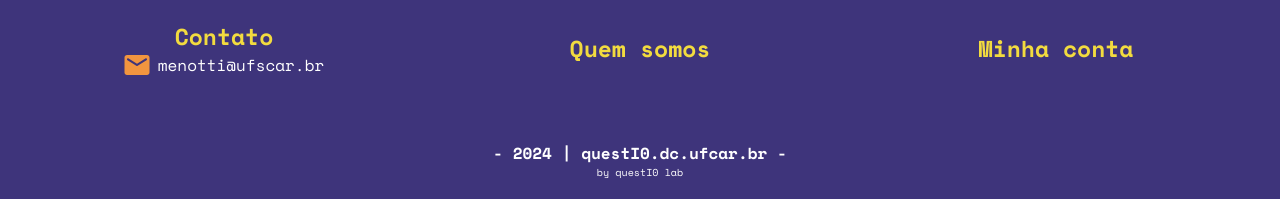
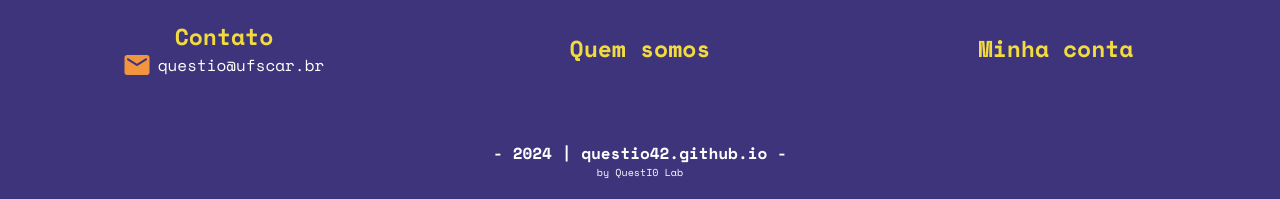
Before and after one commit to QuestIO42/App-frontend, a React (Vite) app: page /home in a window 1280 px wide. Shown: the part 1845-2044 px from the top of the page. Built offline with nearby package versions, Linux system fonts and the light colour scheme.

Commit message:
fix: small fix

```diff
--- a/src/components/footer/Footer.tsx
+++ b/src/components/footer/Footer.tsx
@@ -8,7 +8,7 @@ export default function Footer() {
           <p className="text-2xl font-bold text-amarelo">Contato</p>
           <div className="flex items-center justify-center gap-2">
             <EmailIcon></EmailIcon>
-            <p>menotti@ufscar.br</p>
+            <p>questio@ufscar.br</p>
           </div>
         </div>
 
@@ -22,9 +22,9 @@ export default function Footer() {
 
       <div className="flex flex-col items-center justify-center">
         <p className="text-center text-xs font-semibold">
-          - 2024 | questI0.dc.ufcar.br -
+          - 2024 | <a href="https://questio42.github.io/">questio42.github.io</a> -
         </p>
-        <p className="text-center text-[0.63rem]">by questI0 lab</p>
+        <p className="text-center text-[0.63rem]">by QuestI0 Lab</p>
       </div>
     </footer>
   )
--- a/src/components/forgotPassword/ForgotPasswordForm.tsx
+++ b/src/components/forgotPassword/ForgotPasswordForm.tsx
@@ -12,7 +12,7 @@ export default function ForgotPasswordForm() {
         <Information></Information>
         <form className="mt-8 flex flex-col items-center justify-center sm:mt-12 md:mt-16">
           <FormInput type="text" label="usuário ou e-mail"></FormInput>
-          <Button className="mt-4" text="Login"></Button>
+          <Button className="mt-4" text="Enviar"></Button>
         </form>
       </div>
     </ModalSquareForm>
--- a/src/components/login/LoginForm.tsx
+++ b/src/components/login/LoginForm.tsx
@@ -72,7 +72,7 @@ export default function LoginForm() {
     try {
       await signIn({ username, password })
     } catch (error: any) {
-      console.error(error, 'dsfds')
+      console.error(error)
       setError('root', {
         type: 'manual',
         message: 'Usuário ou senha inválidos',
```
